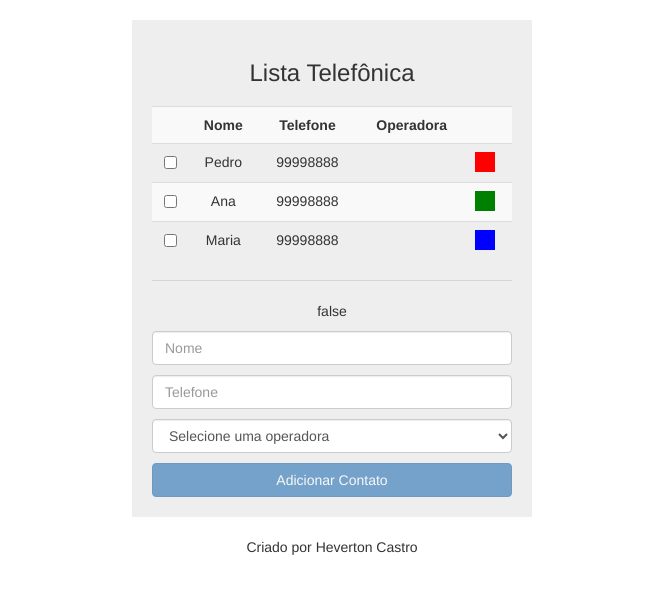
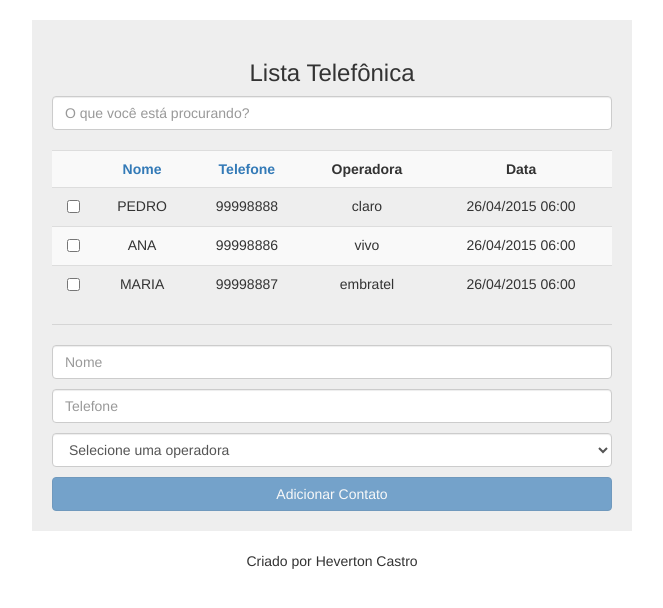
Before and after one commit to hevertoncastro/studying-angular, a plain HTML site: page lista-telefonica/index.html in a window 1280 px wide. Shown: the whole page, without its empty margins (308-971 px from the left). Drawn offline with Linux system fonts and the light colour scheme.

Commit message:
Estudando uppercase, lowercase, date e filter

```diff
--- a/lista-telefonica/index.html
+++ b/lista-telefonica/index.html
@@ -6,7 +6,7 @@
 	<link rel="stylesheet" href="lib/bootstrap/bootstrap.css">
 	<style>
 		.jumbotron{
-			width: 400px;
+			width: 600px;
 			padding: 20px;
 			margin: 20px auto;
 			text-align: center;
@@ -34,9 +34,9 @@
 	angular.module("listaTelefonica").controller("listaTelefonicaCtrl", function($scope){
 		$scope.app = "Lista Telefônica";
 		$scope.contatos = [
-			{nome: "Pedro", telefone: "99998888", cor: "red"},
-			{nome: "Ana", telefone: "99998888", cor: "green"},
-			{nome: "Maria", telefone: "99998888", cor: "blue"}
+			{nome: "Pedro", telefone: "99998888", data: new Date(), operadora: {nome: "Claro", codigo: 17, categoria: "Celular"}},
+			{nome: "Ana", telefone: "99998886", data: new Date(), operadora: {nome: "Vivo", codigo: 15, categoria: "Celular"}},
+			{nome: "Maria", telefone: "99998887", data: new Date(), operadora: {nome: "Embratel", codigo: "21", categoria: "Fixo"}}
 		];
 		$scope.operadoras = [
 			{nome: "Oi", codigo: 14, categoria: "Celular"},
@@ -61,49 +61,54 @@
 				return contato.selecionado;
 			});
 		};
+		$scope.ordenarPor = function(campo){
+			$scope.criterioDeOrdenacao = campo;
+			$scope.direcaoDaOrdenacao = !$scope.direcaoDaOrdenacao;
+		};
 	});
 	</script>
 </head>
 <body ng-controller="listaTelefonicaCtrl">
 	<div class="jumbotron">
 		<h3>{{app}}</h3>
+		<input class="form-control" type="text" ng-model="criterioDeBusca" placeholder="O que você está procurando?">
 		<table ng-show="contatos.length > 0" class="table table-striped">
 			<tr>
 				<th></th>
-				<th>Nome</th>
-				<th>Telefone</th>
+				<th><a href="" ng-click="ordenarPor('nome')">Nome</a></th>
+				<th><a href="" ng-click="ordenarPor('telefone')">Telefone</a></th>
 				<th>Operadora</th>
-				<th></th>
+				<th>Data</th>
 			</tr>
-			<tr ng-class="{'selecionado negrito': contato.selecionado}" ng-repeat="contato in contatos">
+			<tr ng-class="{'selecionado negrito': contato.selecionado}" ng-repeat="contato in contatos | filter:criterioDeBusca | orderBy:criterioDeOrdenacao:direcaoDaOrdenacao">
 				<td><input type="checkbox" ng-model="contato.selecionado"></td>
-				<td>{{contato.nome}}</td>
+				<td>{{contato.nome | uppercase}}</td>
 				<td>{{contato.telefone}}</td>
-				<td>{{contato.operadora.nome}}</td>
-				<td><div style="width: 20px; height: 20px;" ng-style="{'background-color': contato.cor}"></div></td>
+				<td>{{contato.operadora.nome | lowercase}}</td>
+				<td>{{contato.data | date:'dd/MM/yyyy HH:mm'}}</td>
 			</tr>
 		</table>
 		<hr>
-		{{contatoForm.nome.$dirty}}
+		{{criterioDeOrdenacao}}
 		<form name="contatoForm">
 			<input class="form-control" type="text" ng-model="contato.nome" name="nome" placeholder="Nome" ng-required="true" ng-minlength="10">
 			<input class="form-control" type="text" ng-model="contato.telefone" name="telefone" placeholder="Telefone" ng-required="true" ng-pattern="/^\d{4,5}-\d{4}$/">
-			<select class="form-control" ng-model="contato.operadora" ng-options="operadora.nome group by operadora.categoria for operadora in operadoras">
+			<select class="form-control" ng-model="contato.operadora" ng-options="operadora.nome group by operadora.categoria for operadora in operadoras | orderBy:'nome'">
 				<option value="">Selecione uma operadora</option>
 			</select>
-			<div ng-messages="contatoForm.nome.$error" ng-if="contatoForm.nome.$dirty" class="alert alert-danger">
-				<div ng-message="required" ng-if="contatoForm.nome.$dirty">
+			<div ng-messages="contatoForm.nome.$error" ng-show="contatoForm.nome.$dirty">
+				<div ng-message="required" class="alert alert-danger">
 					Por favor, preencha o nome.
 				</div>
-				<div ng-message="minlength">
+				<div ng-message="minlength" class="alert alert-danger">
 					O campo nome deve ter no mínimo 10 caracteres.
 				</div>
 			</div>
-			<div ng-messages="contatoForm.telefone.$error" ng-if="contatoForm.telefone.$dirty" class="alert alert-danger">
-				<div ng-message="required" ng-if="contatoForm.telefone.$dirty">
+			<div ng-messages="contatoForm.telefone.$error" ng-show="contatoForm.telefone.$dirty">
+				<div ng-message="required" class="alert alert-danger">
 					Por favor, preencha o telefone.
 				</div>
-				<div ng-message="pattern">
+				<div ng-message="pattern" class="alert alert-danger">
 					O campo telefone deve ter o formato 98888-7777.
 				</div>
 			</div>
```
